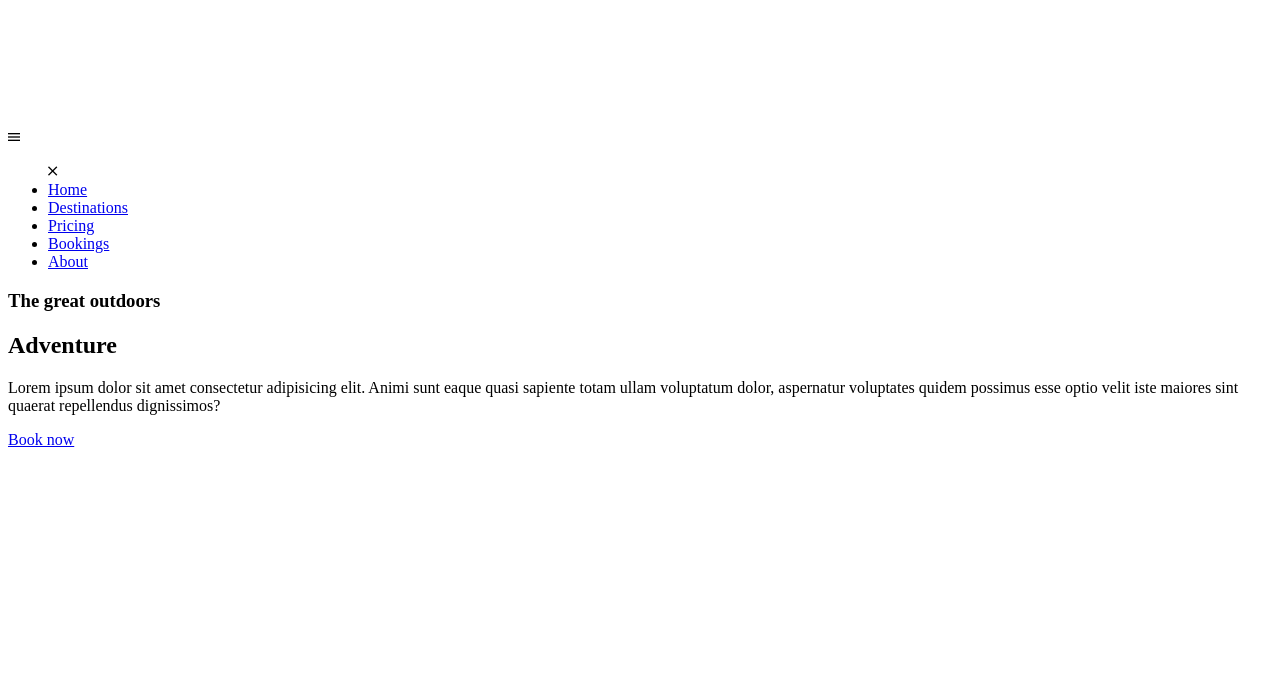
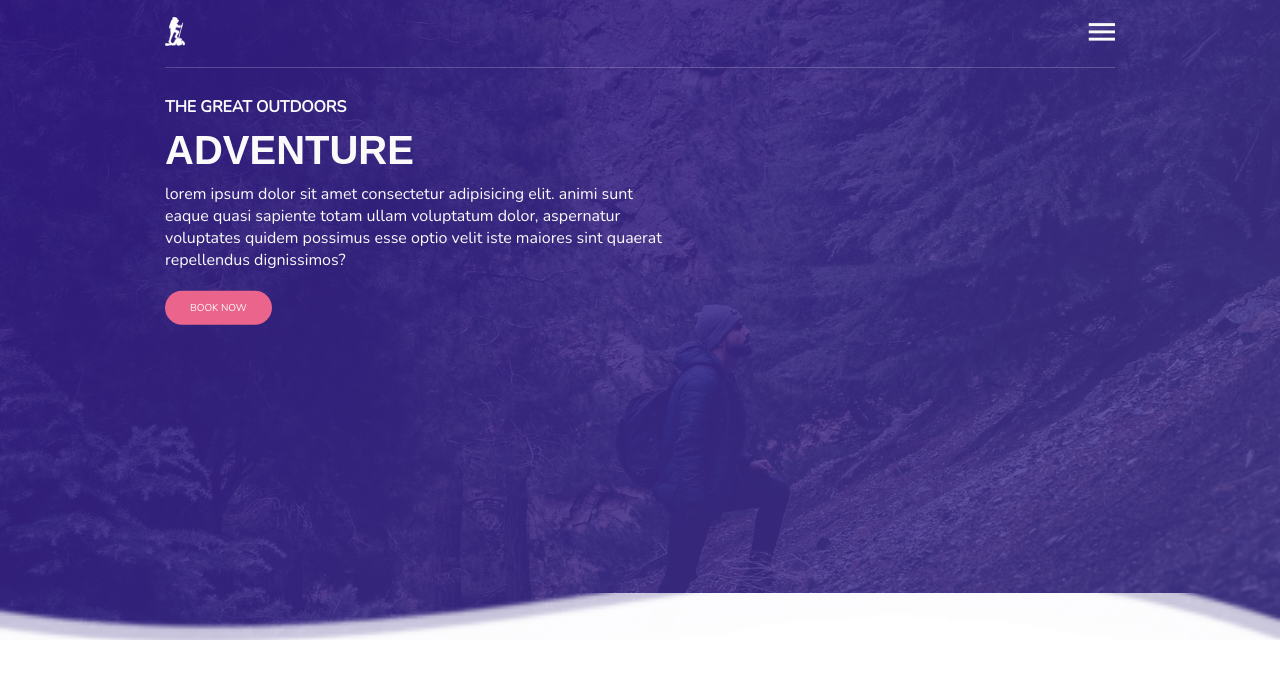
Before and after one commit to mainangethe/tour_responsive_lp, a plain HTML site: page src/index.html in a window 1280 px wide. Drawn offline with nearby package versions, Linux system fonts and the light colour scheme; a web font is replaced by a local one.

Commit message:
Add the styles & scripts
- Styles for all header & hero section
- Script for menu openning & closing.

```diff
--- a/assets/scripts/main.js
+++ b/assets/scripts/main.js
@@ -0,0 +1,14 @@
+// Function expression to select elements
+const selectElement = (elem) => document.querySelector(elem);
+
+
+// Open the menu on click
+selectElement('.open').addEventListener('click', () => {
+  selectElement('.nav-list').classList.add('active');
+});
+
+
+// Close the menu on click
+selectElement('.close').addEventListener('click', () => {
+  selectElement('.nav-list').classList.remove('active');
+});
--- a/assets/stylesheets/main.css
+++ b/assets/stylesheets/main.css
@@ -0,0 +1,185 @@
+/* 1. Global Styles
+------------------- */
+*,
+*::before,
+*::after  {
+  margin: 0;
+  padding: 0;
+  box-sizing: inherit;
+}
+
+
+html  {
+  font-family: 'Nunito', sans-serif;
+  font-size: 10px;
+
+  box-sizing: border-box;
+}
+
+
+a  { text-decoration: none; }
+
+
+ul  { list-style: none; }
+
+
+p  { font-size: 1.6rem; }
+
+
+img  {
+  width: 100%;
+  max-width: 100%;
+  height: auto;
+}
+
+
+section  { padding: 5rem 0; }
+
+
+
+
+
+/* 2. Header Styles
+------------------- */
+header  {
+  width: 100%;
+  height: 5rem;
+
+  position: absolute;
+  top: 0;
+  left: 0;
+  z-index: 1;
+}
+
+
+.container  {
+  width: 100%;
+  max-width: 98rem;
+
+  margin: 0 auto;
+  padding: 0 1.5rem;
+}
+
+
+nav  {
+  width: 100%;
+
+  display: flex;
+  align-items: center;
+  justify-content: space-between;
+  padding: 1rem 0;
+  border-bottom: 1px solid rgba(255,255, 255, .2);
+}
+
+
+.nav-brand  { width: 2rem; }
+
+
+.menu-icons i  {
+  font-size: 3.5rem;
+  color: #fafafa;
+  cursor: pointer;
+}
+
+.close i  { color: #eb648c; }
+
+
+.nav-list  {
+  width: 25rem;
+  height: 100vh;
+  background-color: #d7d4ed;
+
+  position: fixed;
+  top: 0;
+  right: -25rem;
+
+  display: flex;
+  flex-direction: column;
+  align-items: center;
+  justify-content: center;
+  z-index: 2;
+  transition: all 650ms ease-in-out;
+}
+
+
+.nav-list.active  { right: 0; }
+
+
+.close  {
+  position: absolute;
+  top: 1rem;
+  right: 1.5rem;
+}
+
+
+.nav-item  { margin: 1.5rem 0; }
+
+
+.nav-link  {
+  font-size: 1.6rem;
+  text-transform: uppercase;
+  color: rgba(0, 0, 0, .7);
+}
+
+
+
+
+
+/* 3. Hero Section Styles
+------------------------- */
+.hero  {
+  width: 100%;
+  height: 80vh;
+  position: relative;
+
+  background: linear-gradient(135deg, rgba(49, 24, 131, .9) 0%, rgba(72, 56, 149, .8) 100%),
+              url('../images/header-bg.jpg');
+  background-size: cover;
+}
+
+  .hero::before  {
+    content: '';
+    background: url('../images/wave-small.png') center no-repeat;
+    background-size: cover;
+
+    position: absolute;
+    left: 0;
+    bottom: 0;
+    width: 100%;
+    height: 4.7rem;
+  }
+
+
+.main-message  {
+  width: 100%;
+  max-width: 50rem;
+  transform: translateY(20%);
+
+  color: #fafafa;
+  text-transform: uppercase;
+}
+
+
+.main-message h3  { font-size: 1.6rem; }
+
+.main-message h1  {
+  font-family: 'Aldrich', sans-serif;
+  font-size: 4rem;
+  margin: 1rem 0;
+}
+
+.main-message p  { text-transform: lowercase; }
+
+
+.btn  {
+  border-radius: 2rem;
+  background-color: #eb648c;
+  color: #fafafa;
+
+  display: inline-block;
+  margin-top: 2rem;
+  padding: 1rem 2.5rem;
+  transition: background-color 650ms;
+}
+
+  .btn:hover  { background-color: #ce587b; }
--- a/src/index.html
+++ b/src/index.html
@@ -40,7 +40,7 @@
 
 
         <ul class="nav-list">
-          <div class="menu-icons closed">
+          <div class="menu-icons close">
             <i class="icon ion-md-close"></i>
           </div>
 
@@ -78,5 +78,7 @@
       </div>
     </div>
   </section>
+
+  <script src="../assets/scripts/main.js"></script>
 </body>
 </html>
```
